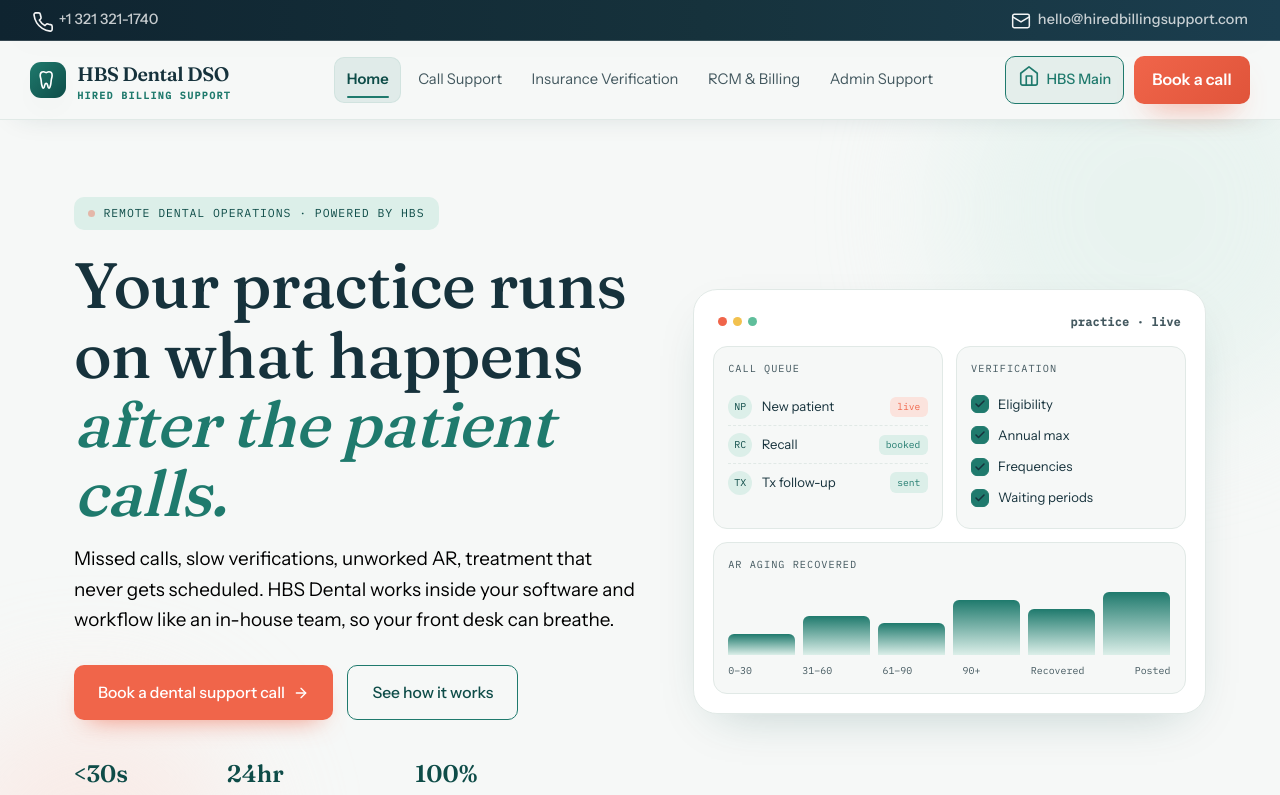
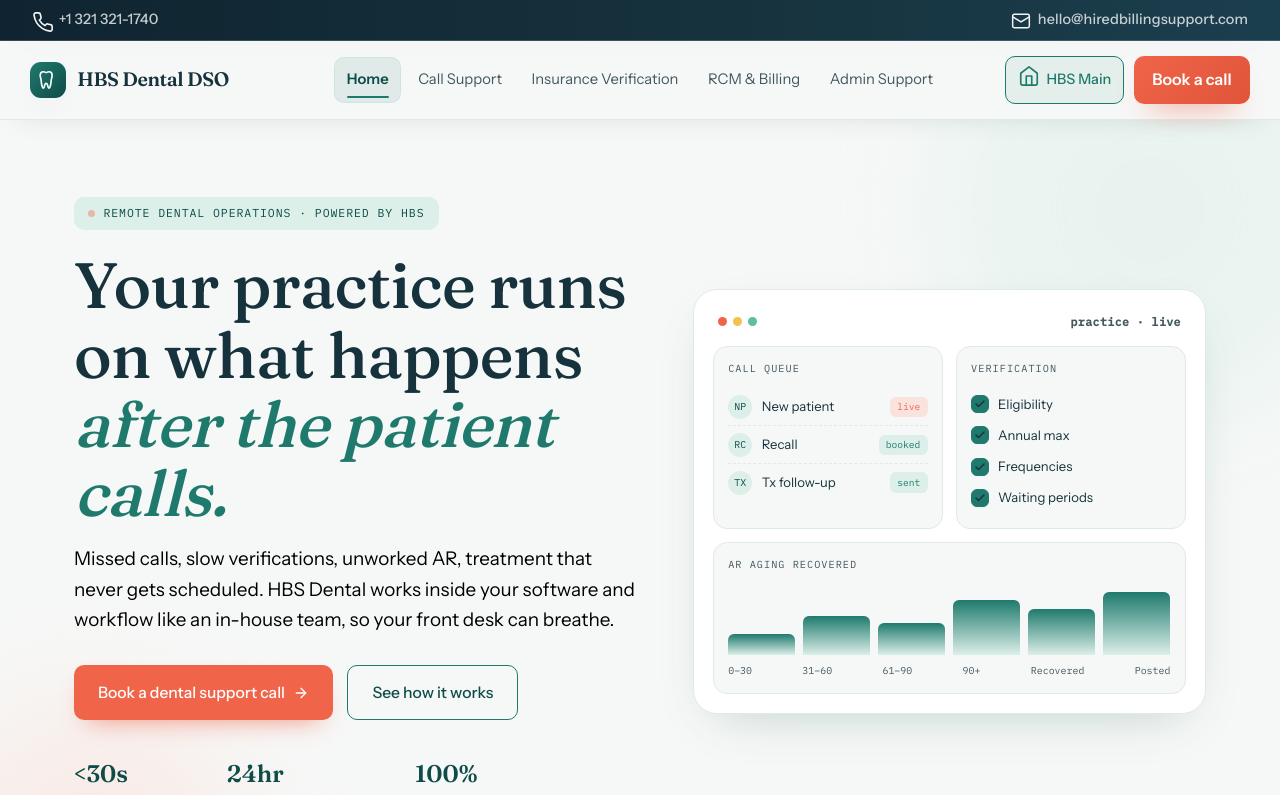
Before and after one commit to nextgensoftware1/dentalhbs, a website: page index.html in a window 1280 px wide. Shown: the top 795 px of the page. Drawn offline with Linux system fonts and the light colour scheme.

Commit message:
Update index.html

```diff
--- a/index.html
+++ b/index.html
@@ -1022,7 +1022,7 @@
     <div class="nav-left">
       <a class="brand" data-go="dental" href="/" style="background:none;border:none;cursor:pointer">
         <span class="brand-mark">${IC.tooth}</span>
-        <span>HBS Dental DSO<small>Hired Billing Support</small></span>
+        <span>HBS Dental DSO</span>
       </a>
     </div>
 
```
